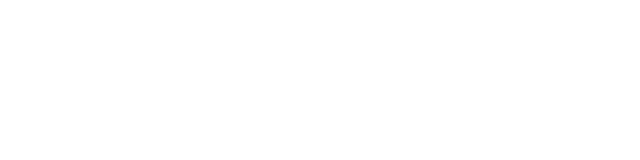
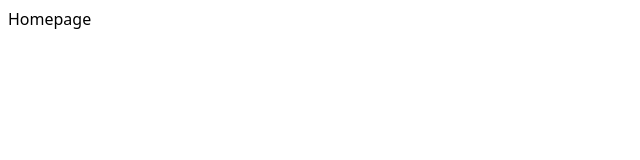
Before and after one commit to Alenia24/portfolio-2025, a React (Vite) app: page / in a window 1280 px wide. Shown: the top 160 px of the page, without its empty margins (0-640 px from the left). Built offline with nearby package versions, Linux system fonts and the light colour scheme.

Commit message:
Import pages

```diff
--- a/src/App.jsx
+++ b/src/App.jsx
@@ -1,13 +1,20 @@
 import { Routes, Route } from 'react-router-dom'
+
+// Import pages
+import Homepage from "./pages/Homepage/Homepage.jsx"
+import About from "./pages/About/About.jsx"
+import Projects from "./pages/Project/Project.jsx"
+import Contact from "./pages/Contact/Contact.jsx";
+
 import './App.css'
 
 function App() {
   return (
     <Routes>
-      <Route path="/" />
-      <Route path="/about" />
-      <Route path="/projects" />
-      <Route path="/contact" />
+      <Route path="/" element={<Homepage />} />
+      <Route path="/about" element={<About />} />
+      <Route path="/projects" element={<Projects />} />
+      <Route path="/contact" element={<Contact />} />
     </Routes>
   );
 }
```
